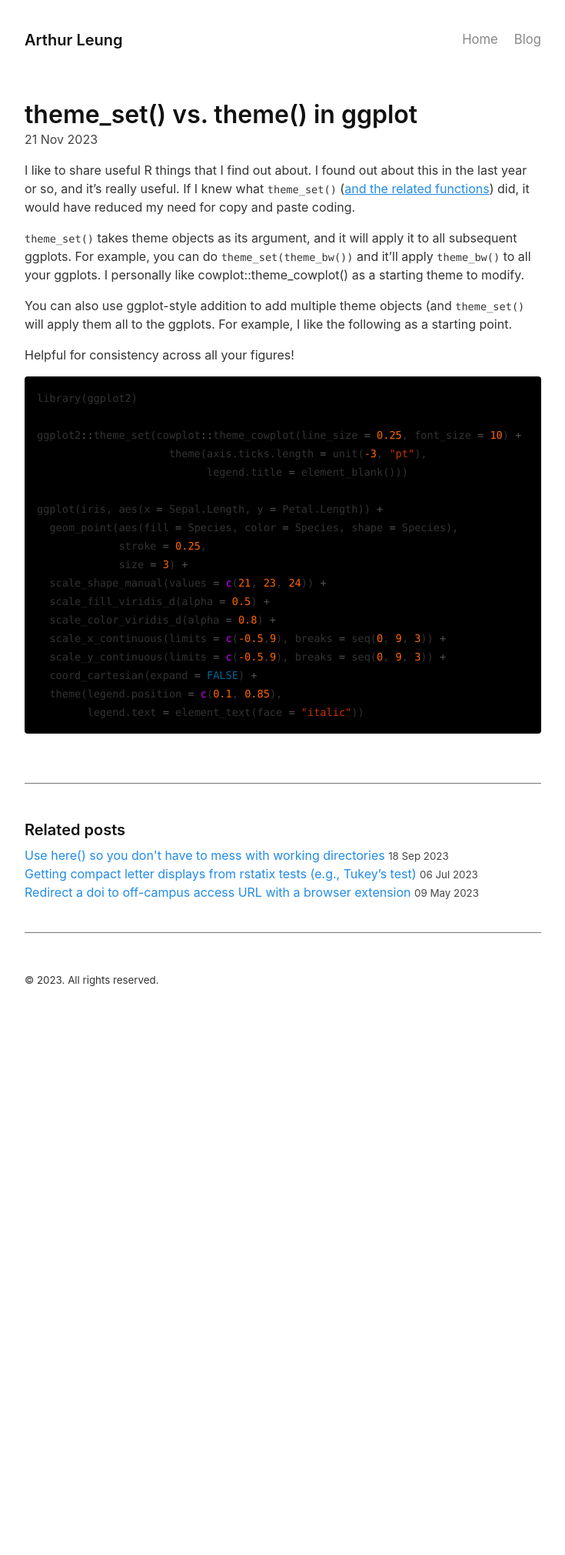
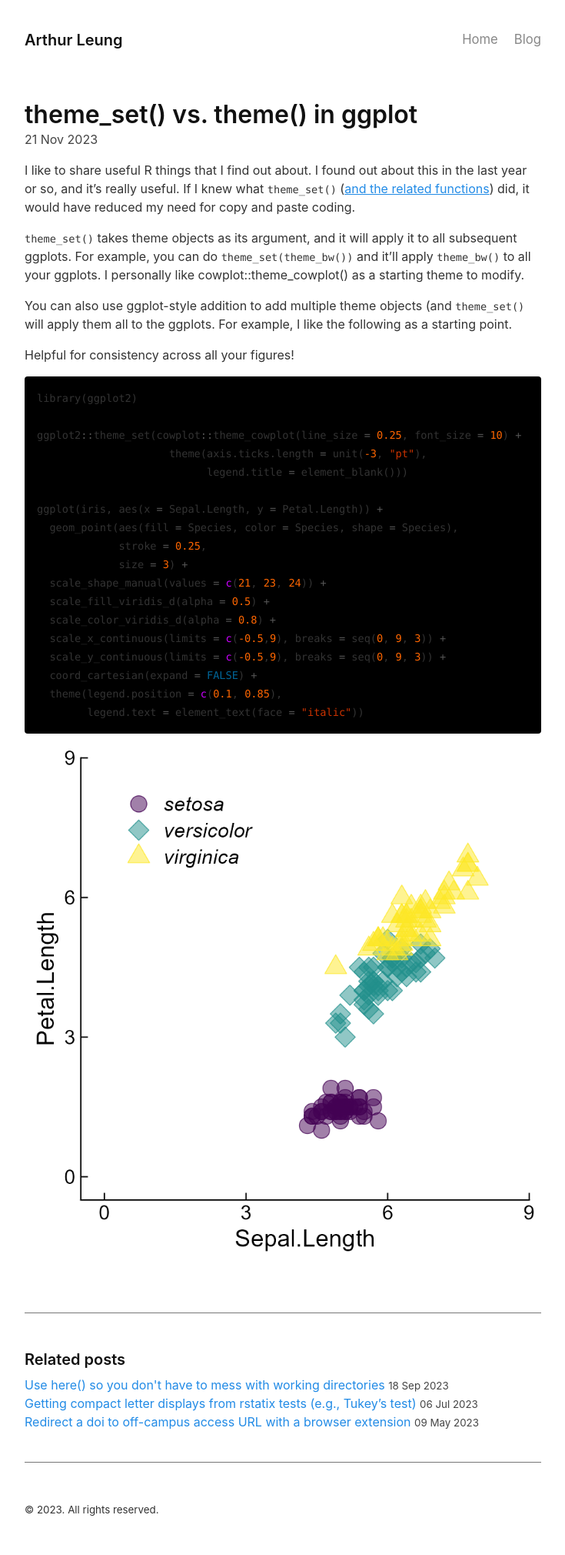
Before and after one commit to leungarthur/leungarthur.github.io-old, a Jekyll site: the page built from _posts/2023-11-21-theme-set.md, in a window 1280 px wide. Shown: the whole page at 77% size, without its empty margins (272-1007 px from the left). Built offline with Jekyll 4.4.1, drawn with Linux system fonts in a browser that asks for light colours; before the commit the page ends 1332 px from its top, so only the background shows below that.

Commit message:
Update 2023-11-21-theme-set.md

```diff
--- a/_posts/2023-11-21-theme-set.md
+++ b/_posts/2023-11-21-theme-set.md
@@ -33,3 +33,5 @@ ggplot(iris, aes(x = Sepal.Length, y = Petal.Length)) +
         legend.text = element_text(face = "italic"))
 
 {% endhighlight %}
+
+![example figure generated using ggsave](/assets/2023-11-21-theme-set.png)
```
